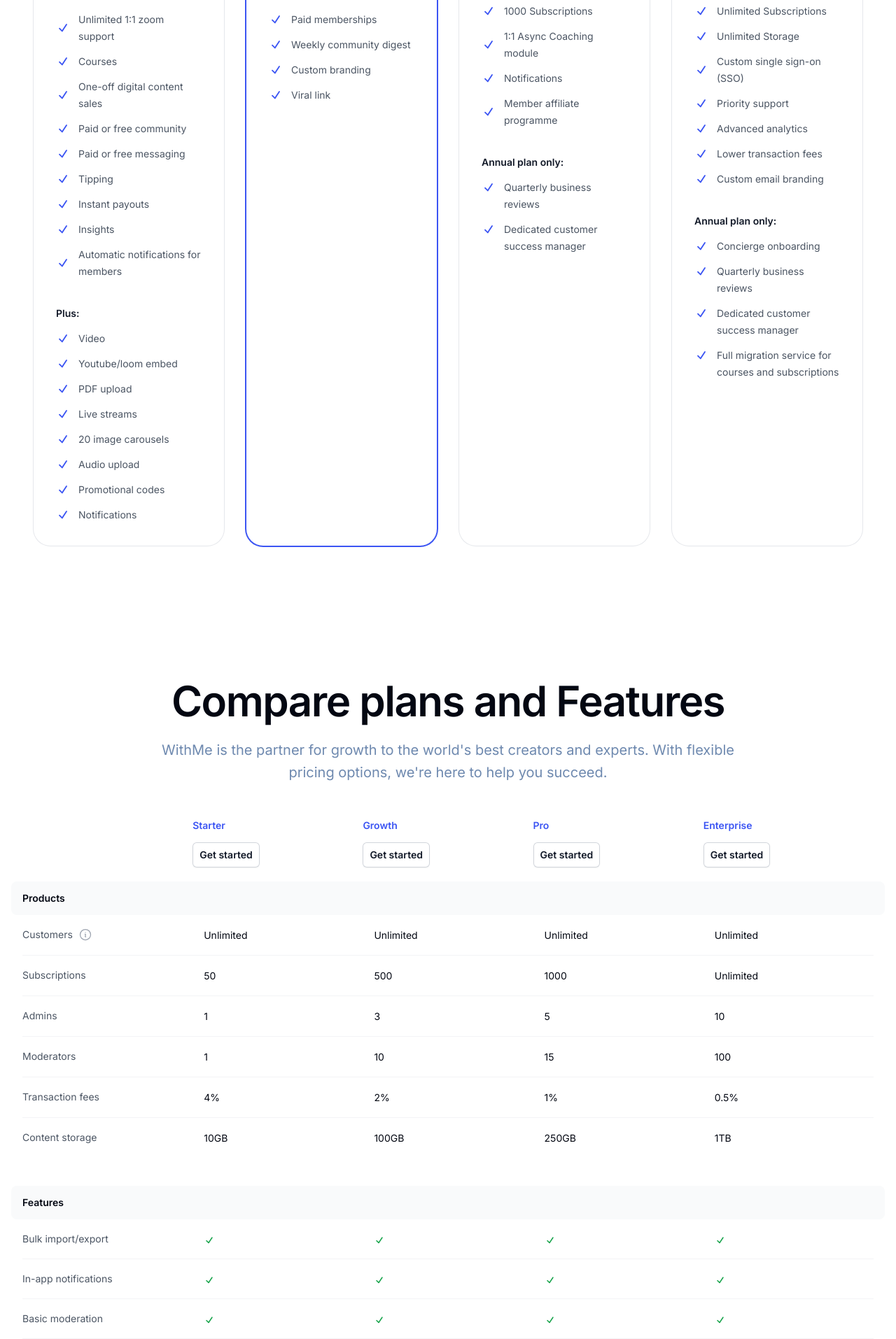
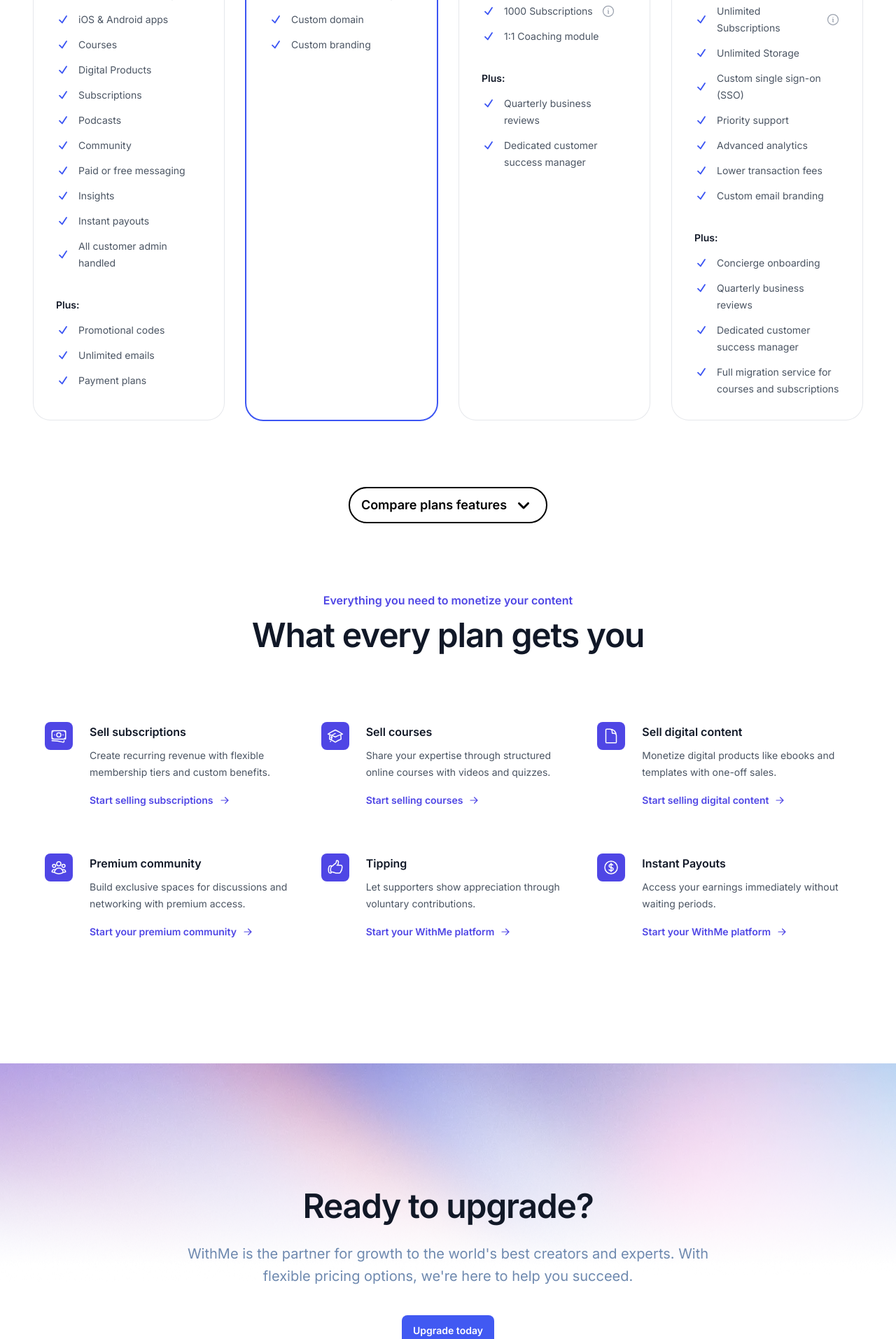
Before and after one commit to FitWith/withme-pricing-test, a Next.js app: page / in a window 1280 px wide. Shown: the part 940-2854 px from the top of the page at 70% size. Built offline with nearby package versions, Linux system fonts and the light colour scheme.

Commit message:
refactor: improve tooltip component styling by allowing text to wrap

```diff
--- a/src/components/Pricing.tsx
+++ b/src/components/Pricing.tsx
@@ -1,7 +1,7 @@
 'use client'
 
 import { Fragment, useState } from 'react'
-import { CheckIcon, MinusIcon } from '@heroicons/react/16/solid'
+import { CheckIcon, MinusIcon, ChevronDownIcon } from '@heroicons/react/16/solid'
 import { Tab, TabGroup, TabList, TabPanel, TabPanels } from '@headlessui/react'
 import { Radio, RadioGroup } from '@headlessui/react'
 import ToolTip from './ToolTip'
@@ -97,28 +97,25 @@
       firstGroup: [
         'Unlimited Customers',
         '50 Subscriptions',
-      'Unlimited 1:1 zoom support ',
+        'iOS & Android apps',
         'Courses',
-      'One-off digital content sales',
-      'Paid or free community',
+        'Digital Products',
+        'Subscriptions',
+        'Podcasts',
+        'Community',
         'Paid or free messaging',
-      'Tipping',
+        'Insights',
         'Instant payouts',
-      'Insights',
-      'Automatic notifications for members'
+        'All customer admin handled'
       ],
       info: [
-      'Anyone who buys a product with a single payment. Ie a course, or digital download'
+        'Anyone who buys a product with a single payment. Ie a course, or digital download',
+        'Any recurring payment'
       ],
       secondGroup: [
-      'Video',
-      'Youtube/loom embed',
-      'PDF upload',
-      'Live streams',
-      '20 image carousels',
-      'Audio upload',
         'Promotional codes',
-      'Notifications'
+        'Unlimited emails',
+        'Payment plans',
       ],
       mostPopular: false,
     },
@@ -132,13 +129,12 @@
       firstGroup: [
         'Unlimited Customers',
         '500 Subscriptions',
-      'Paid memberships',
-      'Weekly community digest',
+        'Custom domain',
         'Custom branding',
-      'Viral link'
       ],
       info: [
-      'Anyone who buys a product with a single payment. Ie a course, or digital download'
+        'Anyone who buys a product with a single payment. Ie a course, or digital download',
+        'Any recurring payment'
       ],
       mostPopular: true,
     },
@@ -148,16 +144,15 @@
       description: 'All the features and support you need to scale and start 1:1 coaching',
       price: { monthly: '199', annually: '169', saving: '360' },
       href: 'https://withme.so/pricing-table',
-    secondary_headers: ['Everything in Growth, plus:', 'Annual plan only:'],
+      secondary_headers: ['Everything in Growth, plus:', 'Plus:'],
       firstGroup: [
         'Unlimited Customers',
         '1000 Subscriptions',
-        '1:1 Async Coaching module',
-        'Notifications',
-        'Member affiliate programme'
+        '1:1 Coaching module',
       ],
       info: [
-      'Anyone who buys a product with a single payment. Ie a course, or digital download'
+        'Anyone who buys a product with a single payment. Ie a course, or digital download',
+        'Any recurring payment'
       ],
       secondGroup: [
         'Quarterly business reviews',
@@ -172,7 +167,7 @@
       description: 'For those creators or brands who want more control and infinite growth',
       price: { monthly: '399', annually: '339', saving: '720' },
       href: 'https://withme.so/pricing-table',
-    secondary_headers: ['Everything in Pro, plus:', 'Annual plan only:'],
+      secondary_headers: ['Everything in Pro, plus:', 'Plus:'],
       firstGroup: [
         'Unlimited Customers',
         'Unlimited Subscriptions',
@@ -184,7 +179,8 @@
         'Custom email branding'
       ],
       info: [
-      'Anyone who buys a product with a single payment. Ie a course, or digital download'
+        'Anyone who buys a product with a single payment. Ie a course, or digital download',
+        'Any recurring payment'
       ],
       secondGroup: [
         'Concierge onboarding',
@@ -204,30 +200,30 @@
       name: 'Products',
       features: [
         { name: 'Customers', tiers: { Starter: 'Unlimited', Growth: 'Unlimited', Pro: 'Unlimited', Enterprise: 'Unlimited' }, info: 'Anyone who buys a product with a single payment. Ie a course, or digital download.' },
-      { name: 'Subscriptions', tiers: { Starter: '50', Growth: '500', Pro: '1000', Enterprise: 'Unlimited' } },
+        { name: 'Subscriptions', tiers: { Starter: '50', Growth: '500', Pro: '1000', Enterprise: 'Unlimited' }, info: 'Any recurring payment' },
         { name: 'Admins', tiers: { Starter: '1', Growth: '3', Pro: '5', Enterprise: '10' } },
         { name: 'Moderators', tiers: { Starter: '1', Growth: '10', Pro: '15', Enterprise: '100' } },
         { name: 'Transaction fees', tiers: { Starter: '4%', Growth: '2%', Pro: '1%', Enterprise: '0.5%' } },
-      { name: 'Content storage', tiers: { Starter: '10GB', Growth: '100GB', Pro: '250GB', Enterprise: '1TB' } },
+        { name: 'Content storage', tiers: { Starter: '10GB', Growth: '100GB', Pro: '250GB', Enterprise: '1TB' }, info: 'Example - XX videos, \nXXX PDF\'s, \nUnlimited Youtube embeds' },
       ],
     },
-  {
-    name: 'Features',
-    features: [
-      { name: 'Bulk import/export', tiers: { Starter: true, Growth: true, Pro: true, Enterprise: true } },
-      { name: 'In-app notifications', tiers: { Starter: true, Growth: true, Pro: true, Enterprise: true } },
-      { name: 'Basic moderation', tiers: { Starter: true, Growth: true, Pro: true, Enterprise: true } },
-      { name: 'Weekly email digest', tiers: { Starter: true, Growth: true, Pro: true, Enterprise: true } },
-      { name: 'Events', tiers: { Starter: true, Growth: true, Pro: true, Enterprise: true } },
-      { name: 'GDPR compliant', tiers: { Starter: true, Growth: true, Pro: true, Enterprise: true } },
-      { name: 'iOS and Android App', tiers: { Starter: true, Growth: true, Pro: true, Enterprise: true } },
-      { name: 'Chat spaces', tiers: { Starter: true, Growth: true, Pro: true, Enterprise: true } },
-      { name: 'Scheduled posts', tiers: { Starter: true, Growth: true, Pro: true, Enterprise: true } },
-      { name: 'Advanced reporting', tiers: { Starter: true, Growth: true, Pro: true, Enterprise: true } },
-      { name: 'Custom domain', tiers: { Starter: true, Growth: true, Pro: true, Enterprise: true } },
-      { name: 'White-labeled community', tiers: { Starter: false, Growth: true, Pro: true, Enterprise: true } },
-    ],
-  },
+    // {
+    //   name: 'Features',
+    //   features: [
+    //     { name: 'Bulk import/export', tiers: { Starter: true, Growth: true, Pro: true, Enterprise: true } },
+    //     { name: 'In-app notifications', tiers: { Starter: true, Growth: true, Pro: true, Enterprise: true } },
+    //     { name: 'Basic moderation', tiers: { Starter: true, Growth: true, Pro: true, Enterprise: true } },
+    //     { name: 'Weekly email digest', tiers: { Starter: true, Growth: true, Pro: true, Enterprise: true } },
+    //     { name: 'Events', tiers: { Starter: true, Growth: true, Pro: true, Enterprise: true } },
+    //     { name: 'GDPR compliant', tiers: { Starter: true, Growth: true, Pro: true, Enterprise: true } },
+    //     { name: 'iOS and Android App', tiers: { Starter: true, Growth: true, Pro: true, Enterprise: true } },
+    //     { name: 'Chat spaces', tiers: { Starter: true, Growth: true, Pro: true, Enterprise: true } },
+    //     { name: 'Scheduled posts', tiers: { Starter: true, Growth: true, Pro: true, Enterprise: true } },
+    //     { name: 'Advanced reporting', tiers: { Starter: true, Growth: true, Pro: true, Enterprise: true } },
+    //     { name: 'Custom domain', tiers: { Starter: true, Growth: true, Pro: true, Enterprise: true } },
+    //     { name: 'White-labeled community', tiers: { Starter: false, Growth: true, Pro: true, Enterprise: true } },
+    //   ],
+    // },
   ]
 
 function classNames(...classes: string[]): string {
@@ -286,7 +282,8 @@
 
 export default function Pricing() {
   const currencySymbol = getCurrencySymbol();
-  const [frequency, setFrequency] = useState<{ value: FrequencyValue; label: string; priceSuffix: string , saving: string }>(frequencies[0]);
+  const [frequency, setFrequency] = useState<{ value: FrequencyValue; label: string; priceSuffix: string, saving: string }>(frequencies[0]);
+  const [toggleComparePlans, setToggleComparePlans] = useState(false)
 
   return (
     <div className="bg-transparent py-12 sm:py-12">
@@ -402,10 +399,22 @@
         ))}
       </div>
 
+      <div className="mt-24 flex justify-center">
+        <button
+          type="button"
+          onClick={() => setToggleComparePlans(!toggleComparePlans)}
+          className='flex gap-2 text-lg font-semibold border-2 border-black rounded-full px-4 py-2 duration-200 hover:bg-gray-100'
+>
+          Compare plans features
+          <ChevronDownIcon
+            className={`w-8 duration-200 ${toggleComparePlans ? 'transform rotate-180' : ''}`}
+          />
+        </button>
+      </div>
 
-
-      <div className="mx-auto max-w-2xl px-6 pt-16 sm:pt-24 lg:max-w-7xl lg:px-8">
-        <div className="mx-auto max-w-4xl px-6 text-center lg:max-w-4xl lg:px-8 mt-24 mb-12">
+      <div className={`${toggleComparePlans ? 'h-[1200px]' : 'h-0'} transition-all duration-300 overflow-hidden `}>
+        <div className="mx-auto max-w-2xl px-6 lg:max-w-7xl lg:px-8">
+          <div className="mx-auto max-w-4xl px-6 text-center lg:max-w-4xl lg:px-8 mt-10 mb-12">
             <h1 className="text-balance text-5xl font-semibold tracking-tight text-gray-950 sm:text-6xl lg:text-pretty">
               Compare plans and Features
             </h1>
@@ -466,6 +475,7 @@
                         <ToolTip
                           text={feature.info}
                           hover
+                          panelClassName={`${feature.name === 'Content storage' ? 'w-56' : ''}`}
                         />
                       }
                     </th>
@@ -569,5 +579,6 @@
           <SuccessLaunch />
         </div>
       </div>
+    </div>
   )
 }
--- a/src/components/ToolTip.tsx
+++ b/src/components/ToolTip.tsx
@@ -84,7 +84,7 @@
             >
               <PopoverPanel
                 static
-                className={`absolute z-10 w-48 ${defaultPanelClasses} ${positionClasses[position]} ${panelClassName}`}
+                className={`absolute z-10 w-48 whitespace-pre-line ${defaultPanelClasses} ${positionClasses[position]} ${panelClassName}`}
               >
                 <div className={`${defaultTextClasses} ${textClassName}`}>
                   {text}
```
Lines whose indentation alone changed are shown as unchanged.
